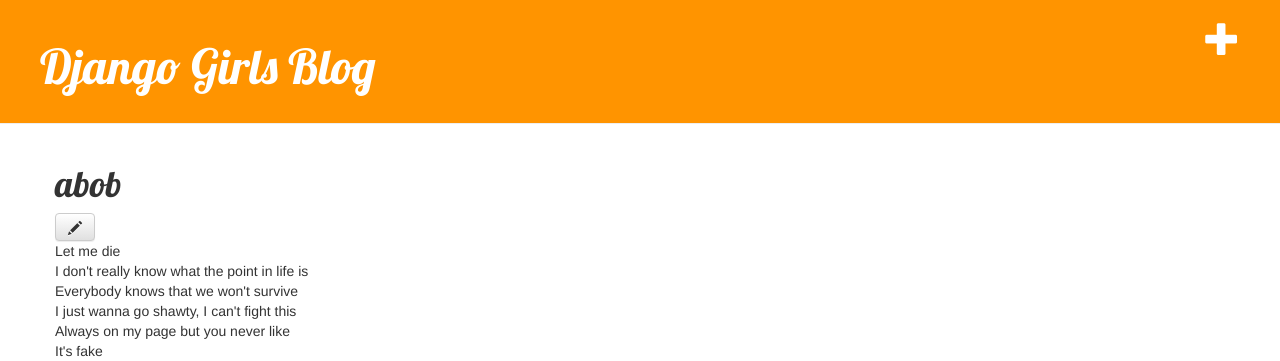
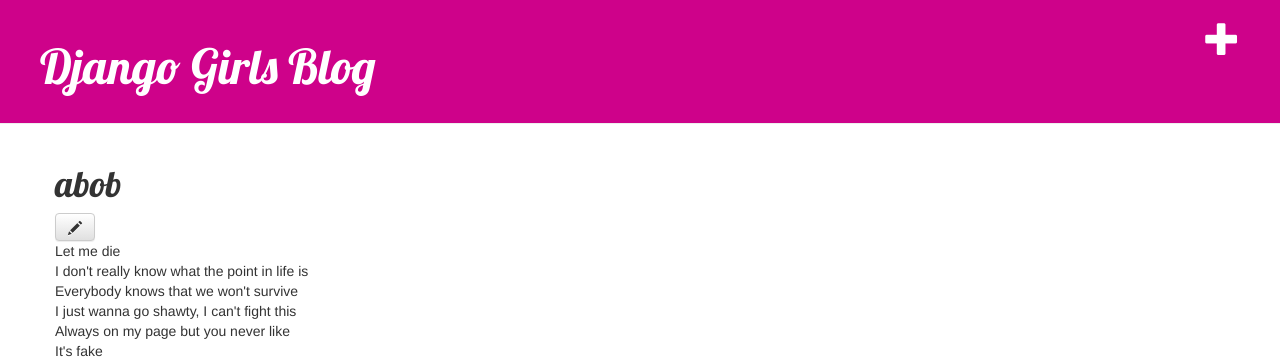
Before and after one commit to konqqqq/my-first-blog, a Django app: page /post/1/ in a window 1280 px wide. Shown: the top 361 px of the page. Run offline with Django 3.2, Linux system fonts and the light colour scheme; data comes from the database, SQL or seed files in the repository; some libraries are stand-ins or nearby versions.

Commit message:
color purple

```diff
--- a/blog/static/css/blog.css
+++ b/blog/static/css/blog.css
@@ -8,7 +8,7 @@
 }
 
 .page-header {
-    background-color: #ff9400;
+    background-color: #ce028a;
     margin-top: 0;
     padding: 20px 20px 20px 40px;
 }
```
